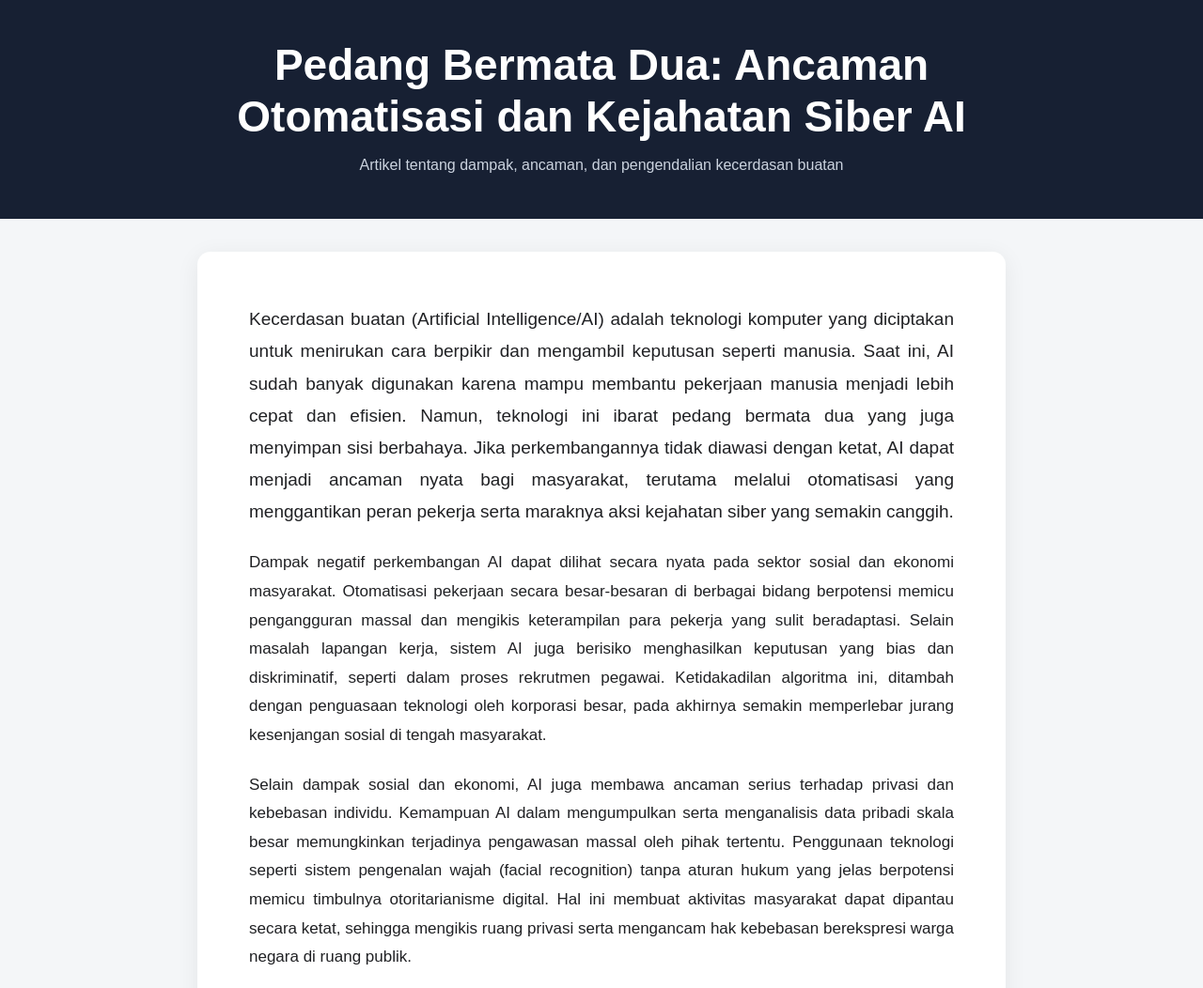
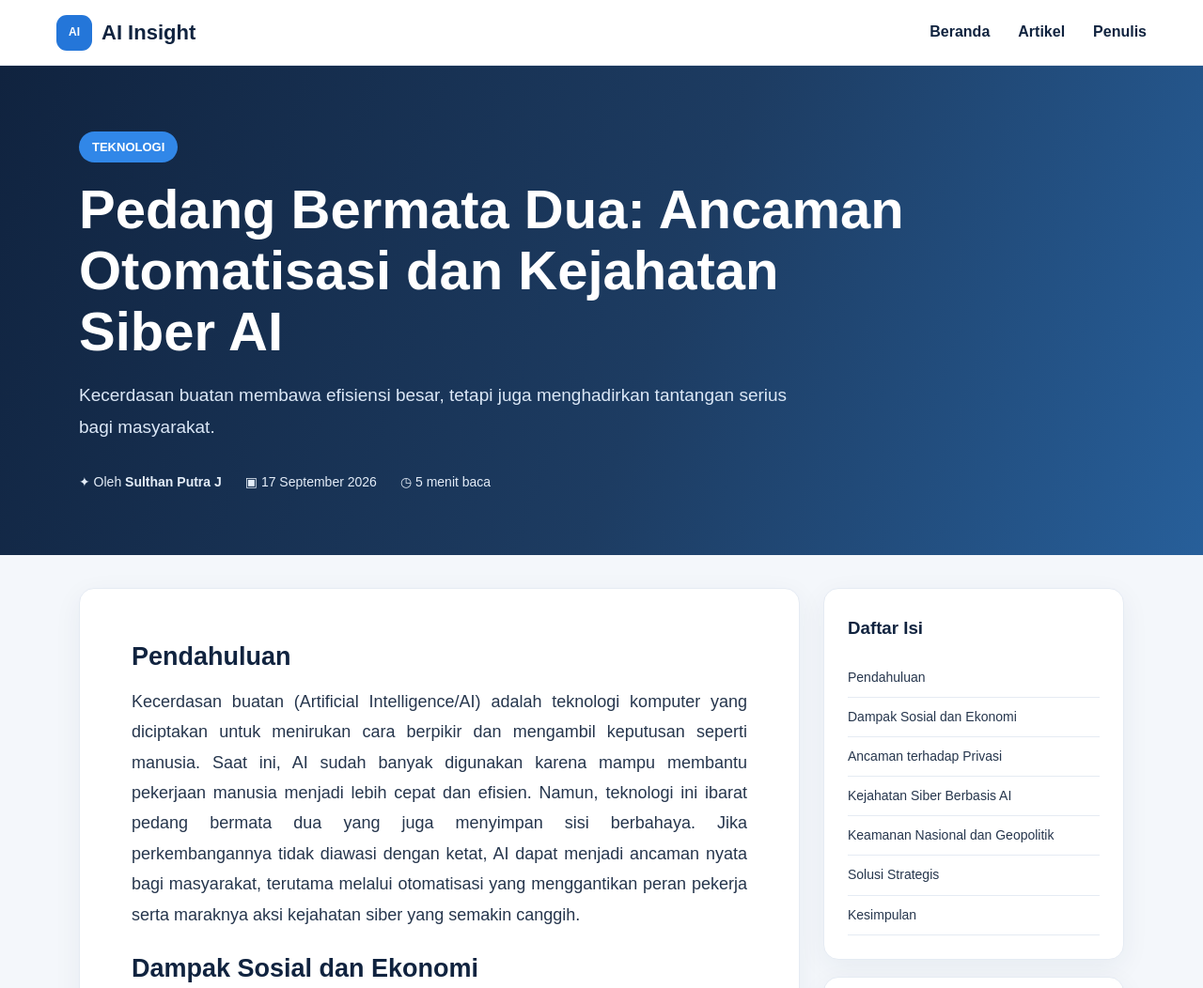
Before and after one commit to sulthanpj/artikel-ai, a plain HTML site: page index.html in a window 1280 px wide. Shown: the top 1052 px of the page at 94% size. Drawn offline with Linux system fonts and the light colour scheme.

Commit message:
Add files via upload

```diff
--- a/index.html
+++ b/index.html
@@ -3,85 +3,61 @@
 <head>
 <meta charset="UTF-8">
 <meta name="viewport" content="width=device-width, initial-scale=1.0">
-  <title>Pedang Bermata Dua: Ancaman Otomatisasi dan Kejahatan Siber AI</title>
+<title>Pedang Bermata Dua — Ancaman Otomatisasi dan Kejahatan Siber AI</title>
 <style>
-    * { box-sizing: border-box; }
-    body {
-      margin: 0;
-      font-family: Arial, Helvetica, sans-serif;
-      background: #f4f6f8;
-      color: #202124;
-      line-height: 1.8;
-    }
-    header {
-      background: #172033;
-      color: white;
-      padding: 42px 20px;
-      text-align: center;
-    }
-    header h1 {
-      max-width: 900px;
-      margin: 0 auto 10px;
-      font-size: clamp(28px, 5vw, 46px);
-      line-height: 1.2;
-    }
-    header p {
-      margin: 0;
-      color: #cbd3df;
-      font-size: 16px;
-    }
-    main {
-      max-width: 900px;
-      margin: 35px auto;
-      padding: 0 20px;
-    }
-    article {
-      background: white;
-      padding: clamp(25px, 5vw, 55px);
-      border-radius: 14px;
-      box-shadow: 0 5px 25px rgba(0,0,0,.07);
-    }
-    article p {
-      margin: 0 0 22px;
-      text-align: justify;
-      font-size: 17px;
-    }
-    .lead {
-      font-size: 19px;
-      font-weight: 500;
-    }
-    footer {
-      text-align: center;
-      padding: 30px 20px;
-      color: #68707c;
-      font-size: 14px;
-    }
+:root{--navy:#10233f;--blue:#2476d9;--light:#f4f7fb;--text:#26364d;--muted:#68778c;--line:#e5ebf3}
+*{box-sizing:border-box}html{scroll-behavior:smooth}
+body{margin:0;font-family:Arial,Helvetica,sans-serif;background:var(--light);color:var(--text);line-height:1.8}
+nav{height:70px;background:#fff;border-bottom:1px solid var(--line);display:flex;align-items:center;justify-content:space-between;padding:0 max(24px,calc((100% - 1160px)/2));position:sticky;top:0;z-index:10}
+.brand{font-size:22px;font-weight:800;color:var(--navy);display:flex;align-items:center;gap:10px}.logo{width:38px;height:38px;border-radius:11px;background:var(--blue);color:white;display:grid;place-items:center;font-size:12px;font-weight:900}
+.navlinks{display:flex;gap:30px}.navlinks a{text-decoration:none;color:var(--navy);font-weight:600}
+.hero{background:linear-gradient(110deg,#10233f,#1d3c62 55%,#275f9a);color:white}
+.hero-inner{max-width:1160px;margin:auto;padding:70px 24px 65px}.badge{display:inline-block;background:#3187e8;padding:5px 14px;border-radius:30px;font-size:13px;font-weight:700}
+h1{font-size:clamp(32px,5vw,58px);line-height:1.12;max-width:900px;margin:18px 0}.subtitle{font-size:19px;max-width:760px;color:#dce8f7}
+.meta{display:flex;gap:25px;flex-wrap:wrap;margin-top:28px;font-size:14px;color:#e4edf8}
+.container{max-width:1160px;margin:35px auto;padding:0 24px;display:grid;grid-template-columns:minmax(0,1fr) 320px;gap:25px}
+article,.card{background:white;border:1px solid var(--line);border-radius:16px;box-shadow:0 8px 30px rgba(20,45,80,.06)}
+article{padding:clamp(25px,5vw,55px)}h2{color:var(--navy);font-size:27px;line-height:1.3;margin:0 0 14px}
+p{font-size:17px;margin:0 0 24px;text-align:justify}article p:first-of-type{font-size:18px}
+aside{display:flex;flex-direction:column;gap:18px}.card{padding:25px}.card h3{margin:0 0 15px;color:var(--navy)}
+.toc a{display:block;text-decoration:none;color:var(--text);padding:8px 0;border-bottom:1px solid var(--line);font-size:14px}
+.author{font-weight:800;color:var(--navy);font-size:18px}.quote{background:#edf5ff;border-left:4px solid var(--blue);padding:18px;margin-top:10px;font-style:italic}
+footer{text-align:center;padding:35px 20px;color:var(--muted);font-size:14px}
+@media(max-width:800px){.navlinks{display:none}.container{grid-template-columns:1fr}.hero-inner{padding-top:48px}p{text-align:left}}
 </style>
 </head>
 <body>
-  <header>
+<nav><div class="brand"><span class="logo">AI</span> AI Insight</div><div class="navlinks"><a href="#">Beranda</a><a href="#artikel">Artikel</a><a href="#penulis">Penulis</a></div></nav>
+
+<header class="hero"><div class="hero-inner">
+<span class="badge">TEKNOLOGI</span>
 <h1>Pedang Bermata Dua: Ancaman Otomatisasi dan Kejahatan Siber AI</h1>
-    <p>Artikel tentang dampak, ancaman, dan pengendalian kecerdasan buatan</p>
-  </header>
+<div class="subtitle">Kecerdasan buatan membawa efisiensi besar, tetapi juga menghadirkan tantangan serius bagi masyarakat.</div>
+<div class="meta"><span>✦ Oleh <strong>Sulthan Putra J</strong></span><span>▣ 17 September 2026</span><span>◷ 5 menit baca</span></div>
+</div></header>
 
-  <main>
-    <article>
-      <p class="lead">Kecerdasan buatan (Artificial Intelligence/AI) adalah teknologi komputer yang diciptakan untuk menirukan cara berpikir dan mengambil keputusan seperti manusia. Saat ini, AI sudah banyak digunakan karena mampu membantu pekerjaan manusia menjadi lebih cepat dan efisien. Namun, teknologi ini ibarat pedang bermata dua yang juga menyimpan sisi berbahaya. Jika perkembangannya tidak diawasi dengan ketat, AI dapat menjadi ancaman nyata bagi masyarakat, terutama melalui otomatisasi yang menggantikan peran pekerja serta maraknya aksi kejahatan siber yang semakin canggih.</p>
-
+<main class="container"><article id="artikel">
+<h2>Pendahuluan</h2>
+<p>Kecerdasan buatan (Artificial Intelligence/AI) adalah teknologi komputer yang diciptakan untuk menirukan cara berpikir dan mengambil keputusan seperti manusia. Saat ini, AI sudah banyak digunakan karena mampu membantu pekerjaan manusia menjadi lebih cepat dan efisien. Namun, teknologi ini ibarat pedang bermata dua yang juga menyimpan sisi berbahaya. Jika perkembangannya tidak diawasi dengan ketat, AI dapat menjadi ancaman nyata bagi masyarakat, terutama melalui otomatisasi yang menggantikan peran pekerja serta maraknya aksi kejahatan siber yang semakin canggih.</p>
+<h2>Dampak Sosial dan Ekonomi</h2>
 <p>Dampak negatif perkembangan AI dapat dilihat secara nyata pada sektor sosial dan ekonomi masyarakat. Otomatisasi pekerjaan secara besar-besaran di berbagai bidang berpotensi memicu pengangguran massal dan mengikis keterampilan para pekerja yang sulit beradaptasi. Selain masalah lapangan kerja, sistem AI juga berisiko menghasilkan keputusan yang bias dan diskriminatif, seperti dalam proses rekrutmen pegawai. Ketidakadilan algoritma ini, ditambah dengan penguasaan teknologi oleh korporasi besar, pada akhirnya semakin memperlebar jurang kesenjangan sosial di tengah masyarakat.</p>
-
+<h2>Ancaman terhadap Privasi</h2>
 <p>Selain dampak sosial dan ekonomi, AI juga membawa ancaman serius terhadap privasi dan kebebasan individu. Kemampuan AI dalam mengumpulkan serta menganalisis data pribadi skala besar memungkinkan terjadinya pengawasan massal oleh pihak tertentu. Penggunaan teknologi seperti sistem pengenalan wajah (facial recognition) tanpa aturan hukum yang jelas berpotensi memicu timbulnya otoritarianisme digital. Hal ini membuat aktivitas masyarakat dapat dipantau secara ketat, sehingga mengikis ruang privasi serta mengancam hak kebebasan berekspresi warga negara di ruang publik.</p>
-
+<h2>Kejahatan Siber Berbasis AI</h2>
 <p>Ancaman AI berlanjut pada maraknya kejahatan siber berbasis teknologi modern ini. Para pelaku kejahatan kini menggunakan AI untuk membuat rekayasa sosial dan aksi phishing yang jauh lebih meyakinkan. Pemanfaatan deepfake untuk memalsukan suara maupun video pejabat juga marak digunakan dalam penipuan finansial. Selain itu, penyebaran malware otomatis seperti Vidar Stealer serta penggunaan model AI tanpa sensor makin mempermudah peretasan sistem. Aksi kejahatan digital ini tidak hanya merugikan masyarakat secara finansial, tetapi juga mengancam keamanan infrastruktur penting suatu negara.</p>
-
+<h2>Keamanan Nasional dan Geopolitik</h2>
 <p>Di tingkat yang lebih luas, AI menghadirkan bahaya besar bagi keamanan nasional dan geopolitik global. Penggunaan sistem senjata dan drone otonom dalam bidang militer berisiko memicu serangan fatal terhadap warga sipil jika terjadi kesalahan algoritma. Selain itu, sistem pertahanan otomatis dapat memicu eskalasi konflik antarnegara secara tidak disengaja akibat salah membaca sinyal ancaman. Pemanfaatan AI untuk menyebarkan disinformasi dan deepfake propaganda juga efektif merusak stabilitas politik serta menurunkan kepercayaan masyarakat terhadap pemerintah.</p>
-
+<h2>Solusi Strategis</h2>
 <p>Bahaya terbesar dari AI terletak pada sifatnya yang otonom, sehingga manusia berisiko kehilangan kontrol atas keputusan penting di sektor medis, militer, maupun keuangan. Untuk meredam ancaman ini, diperlukan solusi strategis seperti penerapan regulasi etika yang ketat dan perlindungan data pribadi. Selain itu, peningkatan pertahanan siber berbasis AI, penguatan literasi digital masyarakat, serta kerja sama internasional sangat mendesak dilakukan. Langkah-langkah ini penting agar perkembangan AI dapat dikendalikan demi kemajuan bersama, bukan malah merusak tatanan kemanusiaan.</p>
-
+<h2>Kesimpulan</h2>
 <p>Kesimpulannya, AI memang ibarat pedang bermata dua yang menawarkan efisiensi tinggi, tetapi juga menyimpan potensi bahaya laten seperti masalah otomatisasi dan kejahatan siber. Kita tidak mungkin menghentikan perkembangan teknologi ini, tetapi kita bisa mengendalikan arah pemanfaatannya. Melalui aturan yang tegas, literasi digital yang baik, dan rasa tanggung jawab bersama, AI dapat diarahkan untuk menjadi alat yang aman dan bermanfaat bagi masa depan peradaban manusia.</p>
 </article>
+
+<aside>
+<div class="card toc"><h3>Daftar Isi</h3><a href="#artikel">Pendahuluan</a><a href="#artikel">Dampak Sosial dan Ekonomi</a><a href="#artikel">Ancaman terhadap Privasi</a><a href="#artikel">Kejahatan Siber Berbasis AI</a><a href="#artikel">Keamanan Nasional dan Geopolitik</a><a href="#artikel">Solusi Strategis</a><a href="#artikel">Kesimpulan</a></div>
+<div class="card" id="penulis"><h3>Tentang Penulis</h3><div class="author">Sulthan Putra J</div><p style="font-size:14px;text-align:left;margin-top:8px">Penulis dan pelajar yang tertarik pada perkembangan teknologi dan dampaknya terhadap kehidupan manusia.</p></div>
+<div class="card"><h3>Catatan</h3><div class="quote">“Teknologi dapat menjadi alat yang bermanfaat apabila dikembangkan dan digunakan secara bertanggung jawab.”</div></div>
+</aside>
 </main>
-
-  <footer>© 2026 — Artikel Kecerdasan Buatan</footer>
-</body>
-</html>
+<footer>© 2026 Sulthan Putra J · AI Insight</footer>
+</body></html>
```
Lines whose indentation alone changed are shown as unchanged.
